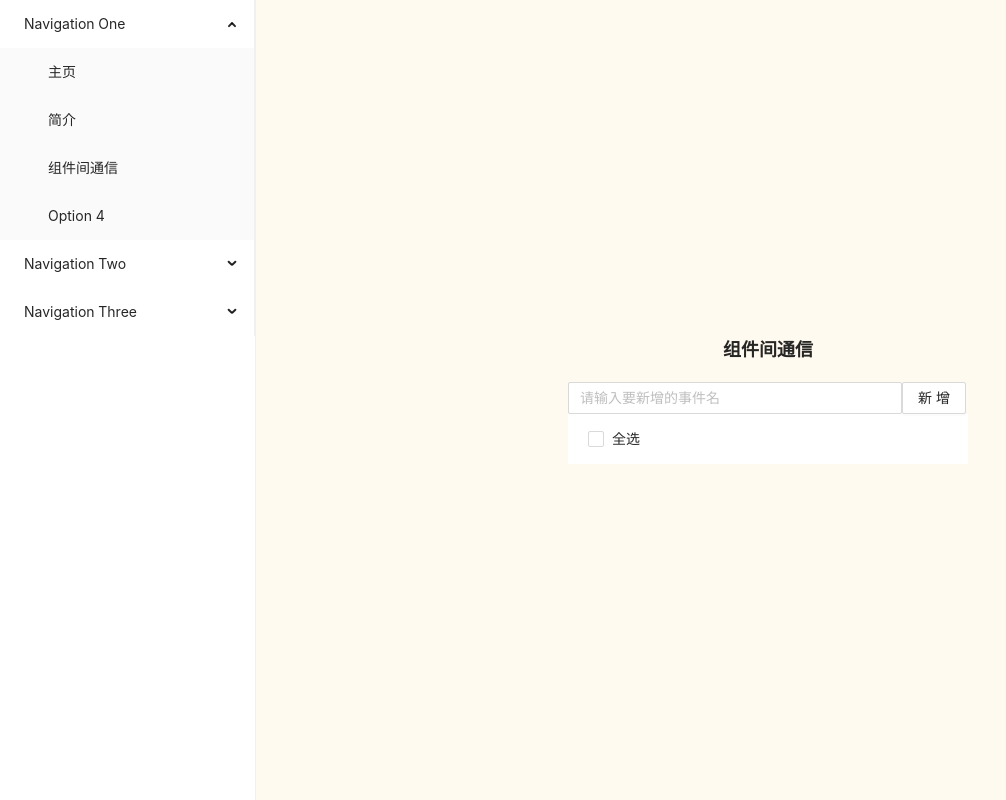
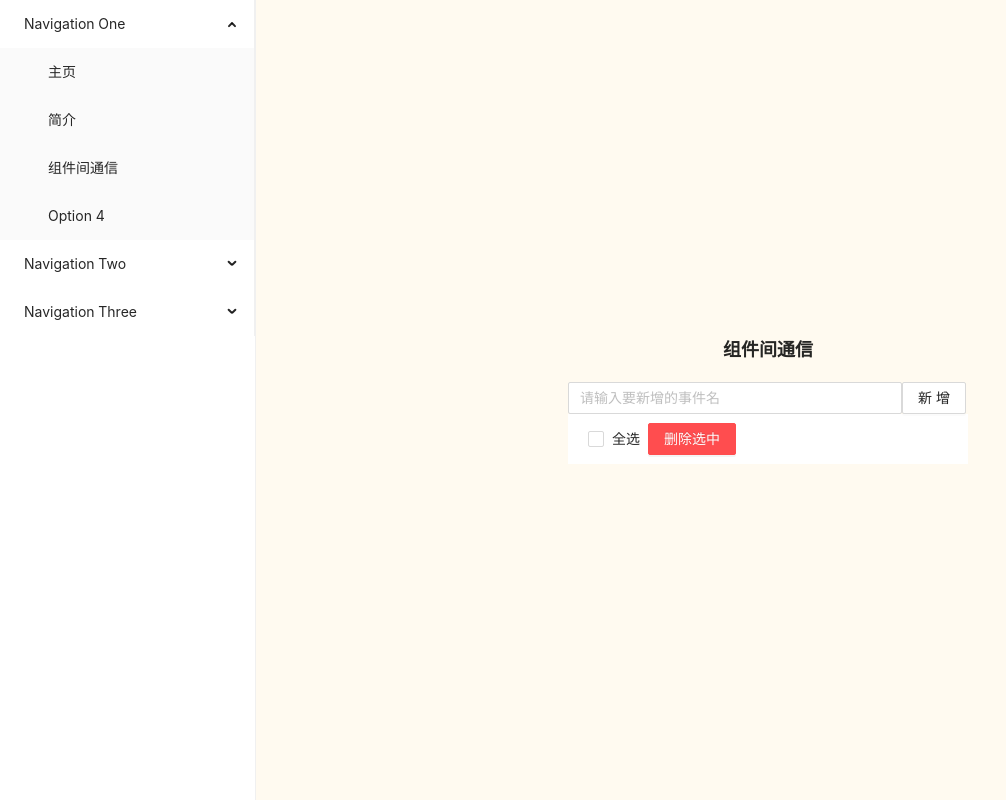
Before and after one commit to ANNNYG/study-react, a React app: page /home/Communication in a window 1280 px wide. Shown: the whole page, without its empty margins (0-1006 px from the left). Built offline with nearby package versions, Linux system fonts and the light colour scheme.

Commit message:
组件间通信完成

```diff
--- a/src/views/Communication/components/Main/Main.jsx
+++ b/src/views/Communication/components/Main/Main.jsx
@@ -1,6 +1,6 @@
 import React, { useEffect } from 'react'
 import './index.css'
-import { Checkbox } from 'antd';
+import { Checkbox, Button } from 'antd';
 import ShowEvent from '../ShowEvent/ShowEvent'
 
 
@@ -35,12 +35,22 @@ export default function Main(props) {
             ? setCheckedList(() => [...checkedList, ...event])
             : setCheckedList(() => checkedList.filter(item => item != value))
     }
+    /* 删除某一项 */
+    const delSomeOne = (value) => {
+        props.removeSomeone(value)
+    }
+    /* 删除选中 */
+    const delChecked = () => {
+        props.removeChecked(checkedList)
+        setCheckedList([])
+    }
     return (
         <div>
             <div className='checkAllBox'>
                 <Checkbox indeterminate={indeterminate} onChange={onCheckAllChange} checked={checkAll}>
                     全选
                 </Checkbox>
+                <Button type="primary" danger onClick={delChecked}> 删除选中</Button>
             </div>
             {props.list.map((item, index) =>
                 <ShowEvent
@@ -48,6 +58,7 @@ export default function Main(props) {
                     item={{ item, index }}
                     handleCheckItem={handleCheckItem}
                     value={checkedList}
+                    delSomeOne={delSomeOne}
                 />)}
         </div>
     )
--- a/src/views/Communication/components/ShowEvent/ShowEvent.jsx
+++ b/src/views/Communication/components/ShowEvent/ShowEvent.jsx
@@ -13,12 +13,14 @@ export default function ShowEvent(props) {
     const onChange = (list) => {
         props.handleCheckItem(list, props.item.item)
     }
-
+    const handleDel = () => {
+        props.delSomeOne(props.item.item)
+    }
     return (
         <div className='ShowEvent'>
             <CheckboxGroup options={plainOptions} value={props.value} onChange={onChange} style={{ marginLeft: '20px' }} />
             <p>{props.item.item}</p>
-            <Button type="primary" danger>删除</Button>
+            <Button type="primary" danger onClick={handleDel}>删除</Button>
         </div>
     )
 }
--- a/src/views/Communication/index.jsx
+++ b/src/views/Communication/index.jsx
@@ -11,13 +11,24 @@ export default function Index() {
     const addItems = (item) => {
         setList([...list, item])
     }
-
+    /* 删除某一项 */
+    const removeSomeone = (value) => {
+        setList(() => list.filter(v => v != value))
+    }
+    /* 删除选中 */
+    const removeChecked = (arr) => {
+        setList(() => list.filter(v => arr.indexOf(v) == -1))
+    }
     return (
         <div className='chactOutside'>
             <div className='content'>
                 <p className='chactP'>组件间通信</p>
                 <AddEvent addItems={addItems} />
-                <Main list={list} />
+                <Main
+                    removeSomeone={removeSomeone}
+                    list={list}
+                    removeChecked={removeChecked}
+                />
             </div>
         </div>
     )
```
